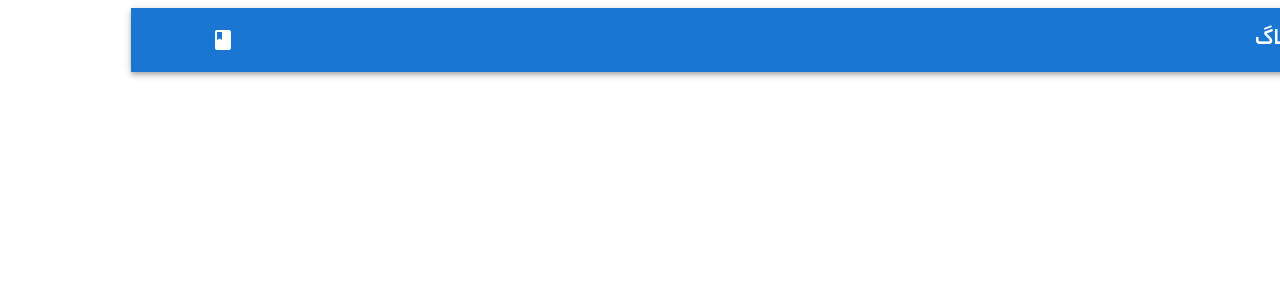
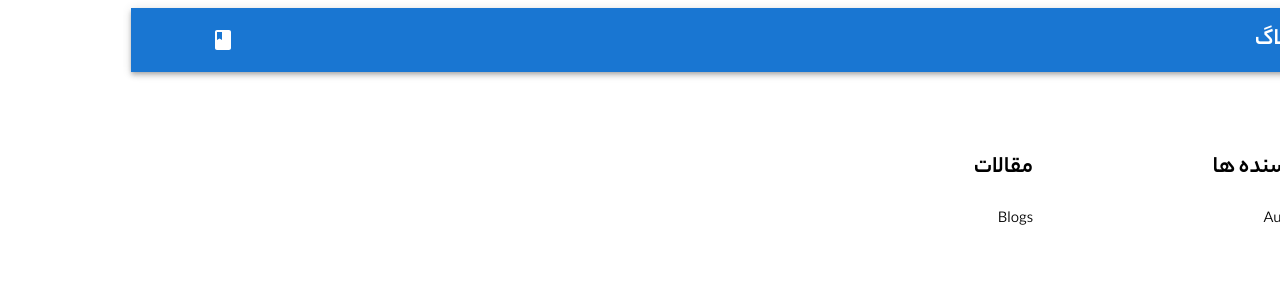
Before and after one commit to javadevbh/Webolog, a React (Vite) app: page / in a window 1280 px wide. Shown: the top 300 px of the page. Built offline with nearby package versions, Linux system fonts and the light colour scheme.

Commit message:
Add home page , blogs and authors components

```diff
--- a/src/App.jsx
+++ b/src/App.jsx
@@ -1,9 +1,15 @@
+//Layouts
 import Layout from "./layouts/Layout";
+
+//Pages
+import HomePage from "./pages/HomePage";
 
 function App() {
   return (
     <div>
-      <Layout></Layout>
+      <Layout>
+        <HomePage />
+      </Layout>
     </div>
   );
 }
--- /dev/null
+++ b/src/components/Authors.jsx
@@ -0,0 +1,9 @@
+import React from 'react'
+
+function Authors() {
+  return (
+    <div>Authors</div>
+  )
+}
+
+export default Authors
--- /dev/null
+++ b/src/components/Blogs.jsx
@@ -0,0 +1,9 @@
+import React from 'react'
+
+function Blogs() {
+  return (
+    <div>Blogs</div>
+  )
+}
+
+export default Blogs
--- a/src/main.jsx
+++ b/src/main.jsx
@@ -7,15 +7,15 @@ import "./styles/index.css";
 import theme from "./mui/theme.js";
 import { ThemeProvider } from "@mui/material";
 
-const client = new ApolloClient({
-  uri: "https://api-us-east-1-shared-usea1-02.hygraph.com/v2/clta3dq8h29r807uznm3trep2/master",
-  cache: new InMemoryCache(),
-});
+// const client = new ApolloClient({
+//   uri: "https://api-us-east-1-shared-usea1-02.hygraph.com/v2/clta3dq8h29r807uznm3trep2/master",
+//   cache: new InMemoryCache(),
+// });
 
 ReactDOM.createRoot(document.getElementById("root")).render(
-  <ApolloProvider client={client}>
+  //<ApolloProvider client={client}>
     <ThemeProvider theme={theme}>
       <App />
     </ThemeProvider>
-  </ApolloProvider>
+  //</ApolloProvider>
 );
--- /dev/null
+++ b/src/pages/HomePage.jsx
@@ -0,0 +1,28 @@
+import { Container, Typography, Grid } from "@mui/material";
+
+//Components
+import Blogs from "../components/Blogs";
+import Authors from "../components/Authors";
+
+function HomePage() {
+  return (
+    <Container>
+      <Grid container spacing={3} mt={4} padding={3}>
+        <Grid item xs={12} md={3}>
+          <Typography component="h3" variant="h5" mb={3} fontWeight={700}>
+            نویسنده ها
+          </Typography>
+          <Authors />
+        </Grid>
+        <Grid item xs={12} md={9}>
+          <Typography component="h3" variant="h5" mb={3} fontWeight={700}>
+            مقالات
+          </Typography>
+          <Blogs />
+        </Grid>
+      </Grid>
+    </Container>
+  );
+}
+
+export default HomePage;
```
